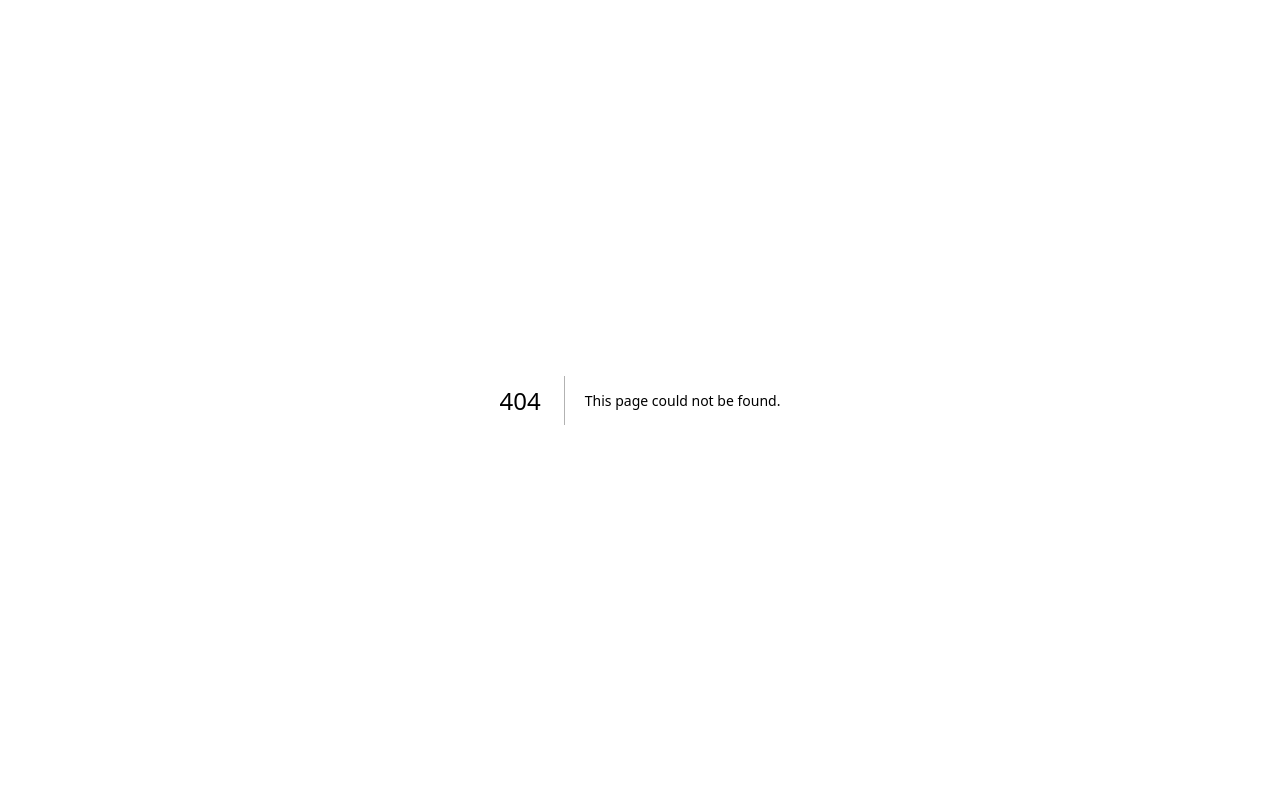
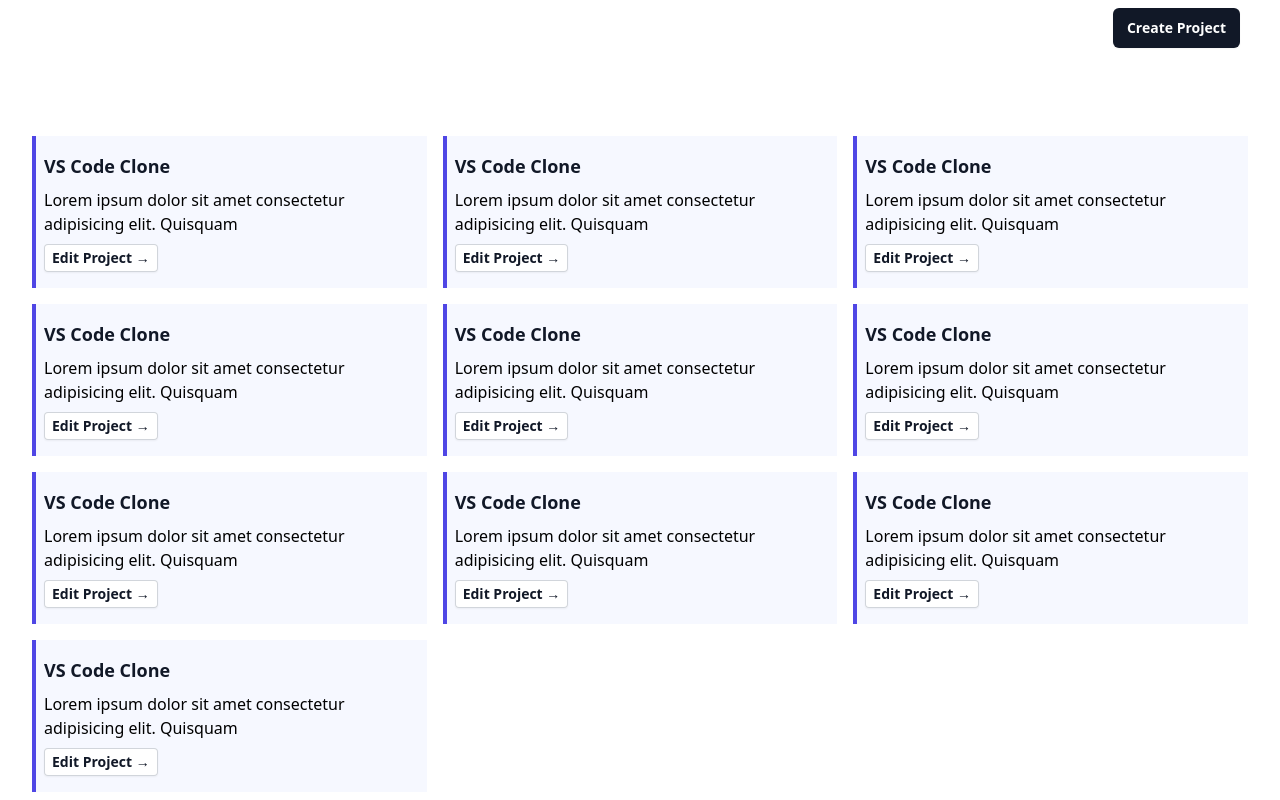
Before and after one commit to dakshesh14/code-editor, a Next.js app in the folder app/: page /project in a window 1280 px wide. Before the commit this address had no page. Built offline with nearby package versions, Linux system fonts and the light colour scheme.

Commit message:
style: project list page

```diff
--- /dev/null
+++ b/app/components/project/index.ts
@@ -0,0 +1,2 @@
+export * from "./project-card";
+export * from "./project-list";
--- /dev/null
+++ b/app/components/project/project-card.tsx
@@ -0,0 +1,14 @@
+export const ProjectCard: React.FC = () => {
+  return (
+    <div className="col-span-12 md:col-span-6 lg:col-span-4 border-l-4 border-indigo-600 p-2 py-4 space-y-2 bg-indigo-50/50">
+      <h2 className="text-lg font-semibold text-gray-900">VS Code Clone</h2>
+      <p>Lorem ipsum dolor sit amet consectetur adipisicing elit. Quisquam</p>
+      <button
+        type="button"
+        className="rounded bg-white px-2 py-1 text-sm font-semibold text-gray-900 shadow-sm ring-1 ring-inset ring-gray-300 hover:bg-gray-50"
+      >
+        Edit Project <span aria-hidden="true">→</span>
+      </button>
+    </div>
+  );
+};
--- /dev/null
+++ b/app/components/project/project-list.tsx
@@ -0,0 +1,13 @@
+import { ProjectCard } from "@/components/project";
+
+export const ProjectList: React.FC = () => {
+  return (
+    <div className="mt-5 md:mt-10 lg:mt-20">
+      <div className="grid grid-cols-12 gap-4">
+        {Array.from({ length: 10 }).map((_, index) => (
+          <ProjectCard key={index} />
+        ))}
+      </div>
+    </div>
+  );
+};
--- /dev/null
+++ b/app/pages/project/index.tsx
@@ -0,0 +1,23 @@
+import type { NextPage } from "next";
+
+// components
+import { ProjectList } from "@/components/project";
+
+const Project: NextPage = () => {
+  return (
+    <div className="mx-auto max-w-7xl px-4 sm:px-6 lg:px-8">
+      <div className="flex justify-end p-2">
+        <button
+          type="button"
+          className="rounded-md bg-gray-900 px-3.5 py-2.5 text-sm font-semibold text-white shadow-sm hover:bg-white/20"
+        >
+          Create Project
+        </button>
+      </div>
+
+      <ProjectList />
+    </div>
+  );
+};
+
+export default Project;
```
Also changed, not shown: app/components/index.ts (deleted), 1 other file (tests, documents, lock files or other folders).
